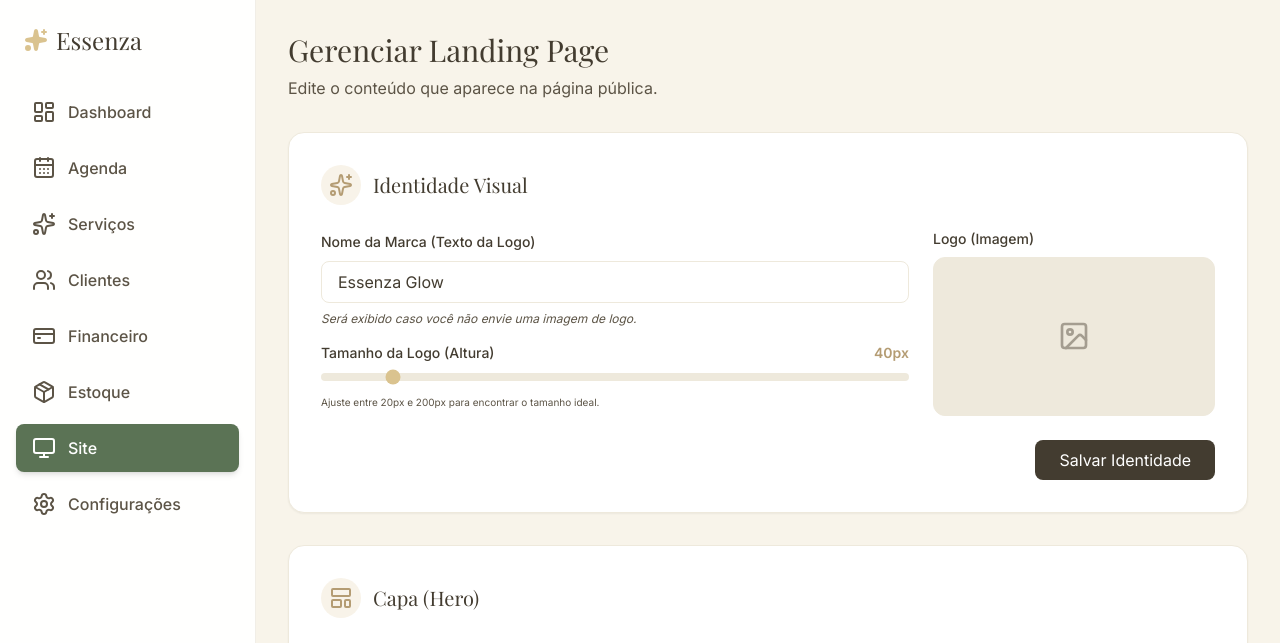
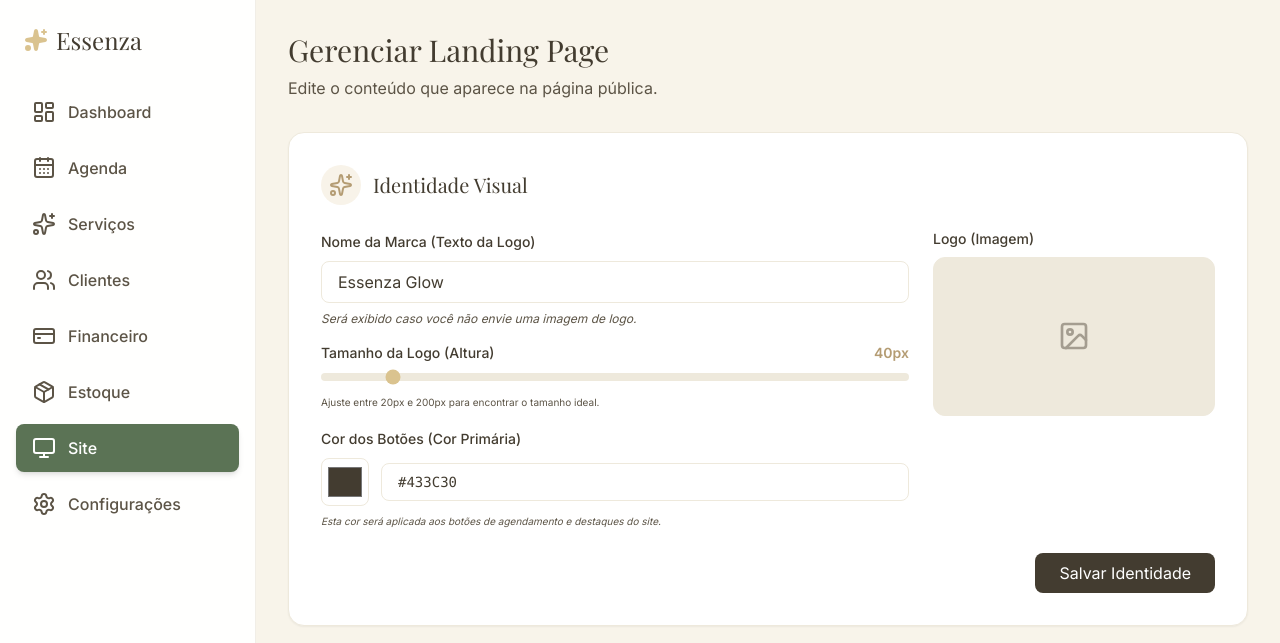
Before and after one commit to deveclipsy007/essenzaglow, a PHP site: page /admin_landing.php in a window 1280 px wide. Shown: the top 643 px of the page. Run offline with PHP 8.4, Linux system fonts and the light colour scheme; the visitor is signed in with stand-in values (Sample User, id 1); data comes from the database, SQL or seed files in the repository; some libraries are stand-ins or nearby versions; some web fonts are replaced.

Commit message:
feat: add primary color customization via CMS for buttons and highlights

```diff
--- a/admin_landing.php
+++ b/admin_landing.php
@@ -106,6 +106,7 @@ if (!isset($sections[$k])) $sections[$k] = ['title'=>'', 'subtitle'=>'', 'conten
 }
 if(empty($sections['logo']['title'])) $sections['logo']['title'] = 'Essenza Glow';
 if(empty($sections['logo']['subtitle'])) $sections['logo']['subtitle'] = '40'; // Default logo height in px
+if(empty($sections['logo']['content'])) $sections['logo']['content'] = '#433C30'; // Default primary color (charcoal)
 
 // Decode footer data
 $footer = json_decode($sections['footer']['content'] ?? '{}', true);
@@ -167,6 +168,18 @@ renderSidebar("Site");
                                class="w-full h-2 bg-sand rounded-lg appearance-none cursor-pointer accent-gold"
                                oninput="document.getElementById('logoSizeDisplay').innerText = this.value + 'px'; document.getElementById('previewLogo').style.height = this.value + 'px';">
                         <p class="text-[10px] text-charcoal-light">Ajuste entre 20px e 200px para encontrar o tamanho ideal.</p>
+                    </div>
+
+                    <div class="space-y-2">
+                        <label class="text-sm font-medium text-charcoal">Cor dos Botões (Cor Primária)</label>
+                        <div class="flex items-center gap-3">
+                            <input type="color" name="content" value="<?php echo $sections['logo']['content']; ?>"
+                                   class="w-12 h-12 rounded-lg border border-sand cursor-pointer p-1 bg-white">
+                            <input type="text" value="<?php echo $sections['logo']['content']; ?>"
+                                   class="flex-1 px-4 py-2 rounded-lg border border-sand focus:border-gold outline-none text-sm font-mono uppercase"
+                                   oninput="this.previousElementSibling.value = this.value">
+                        </div>
+                        <p class="text-[10px] text-charcoal-light italic">Esta cor será aplicada aos botões de agendamento e destaques do site.</p>
                     </div>
                 </div>
 
--- a/layout.php
+++ b/layout.php
@@ -41,6 +41,9 @@ function renderHeader($title = "Essenza Glow") {
     </script>
     <style>
         body { font-family: 'Inter', sans-serif; background-color: #F8F4EA; color: #433C30; }
+        .btn-primary { background-color: <?php echo $GLOBALS['logoData']['content'] ?: '#433C30'; ?> !important; color: white !important; }
+        .sidebar-active { background-color: <?php echo $GLOBALS['logoData']['content'] ?: '#5B7355'; ?> !important; color: white !important; }
+        .text-primary { color: <?php echo $GLOBALS['logoData']['content'] ?: '#433C30'; ?> !important; }
         .mobile-menu-open { overflow: hidden; }
         .sidebar-overlay { opacity: 0; visibility: hidden; transition: all 0.3s ease; }
         .sidebar-overlay.active { opacity: 1; visibility: visible; }
@@ -99,7 +102,7 @@ function renderSidebar($active = '') {
             <?php foreach($menu as $item):
                 $isActive = $active == $item['label'];
             ?>
-            <a href="<?php echo $item['url']; ?>" class="flex items-center gap-3 px-4 py-3 rounded-lg transition-all <?php echo $isActive ? 'bg-sage text-white shadow-md' : 'text-charcoal-light hover:bg-sand/50'; ?>">
+            <a href="<?php echo $item['url']; ?>" class="flex items-center gap-3 px-4 py-3 rounded-lg transition-all <?php echo $isActive ? 'sidebar-active shadow-md' : 'text-charcoal-light hover:bg-sand/50'; ?>">
                 <i data-lucide="<?php echo $item['icon']; ?>"></i>
                 <span class="font-medium"><?php echo $item['label']; ?></span>
             </a>
@@ -111,8 +114,8 @@ function renderSidebar($active = '') {
             </a>
             <div class="flex items-center justify-between pt-2 border-t border-sand/50">
                 <div class="flex items-center gap-2">
-                    <div class="w-8 h-8 rounded-full bg-sage/20 flex items-center justify-center">
-                        <i data-lucide="user" class="w-4 h-4 text-sage"></i>
+                    <div class="w-8 h-8 rounded-full flex items-center justify-center" style="background-color: <?php echo $GLOBALS['logoData']['content'] ?: '#5B7355'; ?>20">
+                        <i data-lucide="user" class="w-4 h-4" style="color: <?php echo $GLOBALS['logoData']['content'] ?: '#5B7355'; ?>"></i>
                     </div>
                     <span class="text-xs font-medium text-charcoal truncate"><?php echo htmlspecialchars($_SESSION['user_name'] ?? 'Admin'); ?></span>
                 </div>
```
Also changed, not shown: book.php (+9 -2 lines), index.php (+11 -4 lines).
